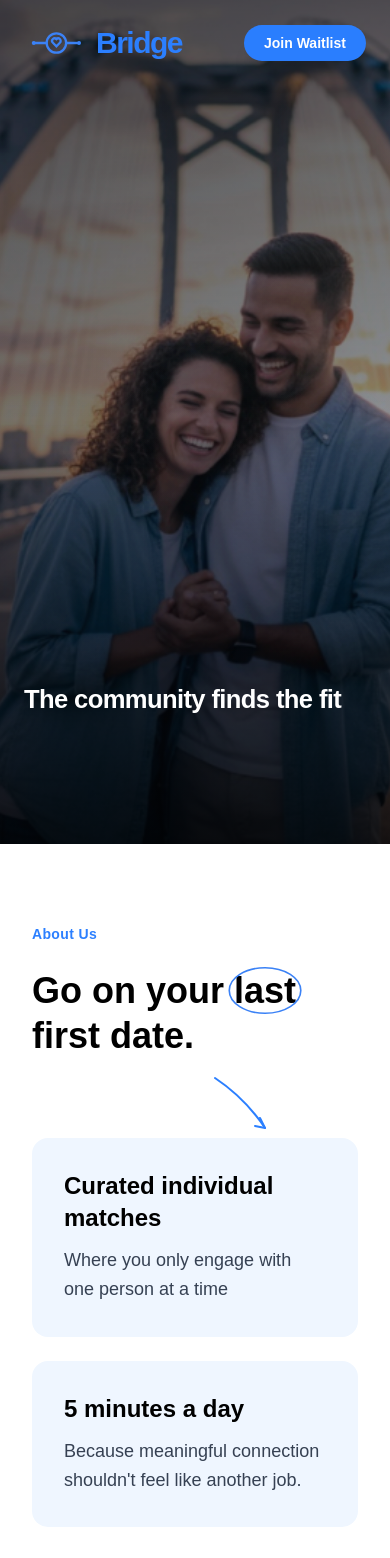
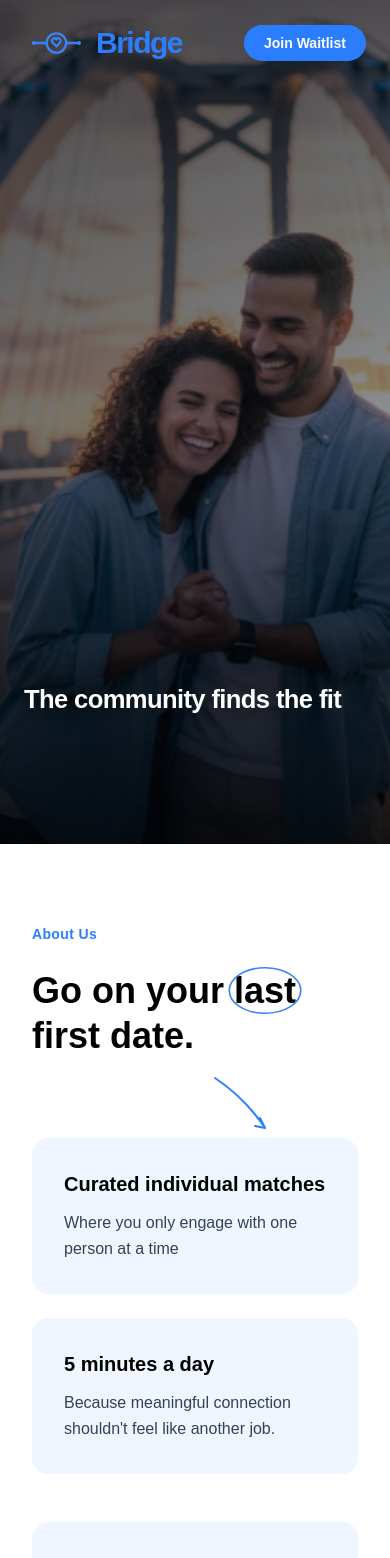
Before and after one commit to utkarsh6778vns-stack/bridge-landing, a Next.js app: page / in a window 390 px wide. Shown: the top 1558 px of the page. Built offline with nearby package versions, Linux system fonts and the light colour scheme.

Commit message:
fix: resolve about section overflow by refining padding and fonts

```diff
--- a/components/AboutSection.tsx
+++ b/components/AboutSection.tsx
@@ -5,7 +5,7 @@ import { motion } from "framer-motion";
 
 export default function AboutSection() {
     return (
-        <section id="about" className="min-h-screen bg-white text-black px-8 py-20 md:px-20 md:py-32">
+        <section id="about" className="min-h-screen bg-white text-black px-8 py-20 md:px-20 md:py-32 overflow-hidden">
             <div className="max-w-7xl mx-auto">
                 {/* Header */}
                 <motion.p
@@ -72,7 +72,7 @@ export default function AboutSection() {
                     </motion.svg>
                 </motion.h2>
 
-                <div className="grid grid-cols-1 lg:grid-cols-2 gap-12 pl-0 md:pl-16 lg:pl-32">
+                <div className="grid grid-cols-1 lg:grid-cols-2 gap-12 pl-0 md:pl-8 lg:pl-16 xl:pl-32">
                     {/* Left Column - Feature Cards (2x2 Grid with Spacers) */}
                     <div className="grid grid-cols-1 sm:grid-cols-2 gap-6">
                         {/* Placeholder for removed left-most card */}
@@ -86,8 +86,8 @@ export default function AboutSection() {
                             viewport={{ once: true }}
                             className="bg-blue-50 p-8 rounded-2xl"
                         >
-                            <h3 className="font-bold text-2xl md:text-3xl mb-3">Curated individual matches</h3>
-                            <p className="text-lg md:text-xl text-gray-700 leading-relaxed">
+                            <h3 className="font-bold text-xl md:text-2xl lg:text-3xl mb-3">Curated individual matches</h3>
+                            <p className="text-base md:text-lg lg:text-xl text-gray-700 leading-relaxed">
                                 Where you only engage with one person at a time
                             </p>
                         </motion.div>
@@ -103,8 +103,8 @@ export default function AboutSection() {
                             viewport={{ once: true }}
                             className="bg-blue-50 p-8 rounded-2xl"
                         >
-                            <h3 className="font-bold text-2xl md:text-3xl mb-3">5 minutes a day</h3>
-                            <p className="text-lg md:text-xl text-gray-700 leading-relaxed">
+                            <h3 className="font-bold text-xl md:text-2xl lg:text-3xl mb-3">5 minutes a day</h3>
+                            <p className="text-base md:text-lg lg:text-xl text-gray-700 leading-relaxed">
                                 Because meaningful connection shouldn't feel like another job.
                             </p>
                         </motion.div>
```
